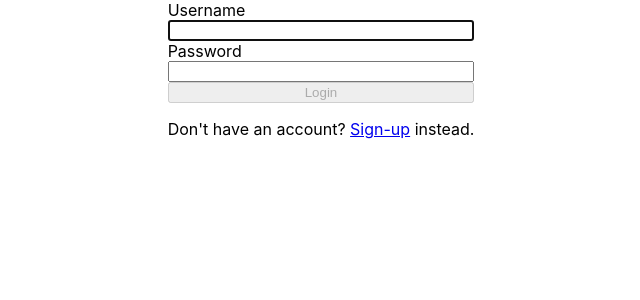
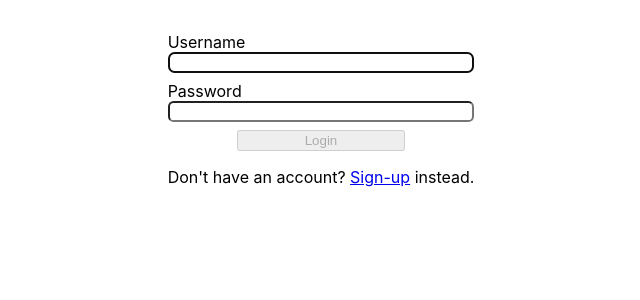
Before and after one commit to Amber-Robeck/rentalProperties, a React (Create React App) app in the folder client/: page /login in a window 1280 px wide. Shown: the top 300 px of the page, without its empty margins (319-959 px from the left). Built offline with nearby package versions, Linux system fonts and the light colour scheme.

Commit message:
Added border radius, padding and margin to login/signup forms

```diff
--- a/client/src/App.css
+++ b/client/src/App.css
@@ -113,11 +113,24 @@ min-height: 100vh;
 /* LOGIN SIGNUP PAGE STYLES */
 .login, .signup{
   display: flex;
-  align-items: center;
+  /* align-items: center; */
   justify-content: center;
+  min-height: 100vh;
 }
 .login-form, .signup-form{
   display: flex;
   flex-direction: column;
+  margin: 1rem;
+  padding: 1rem;
+  /* justify-content: center; */
+}
+.login-form input, .signup-form input{
+  border-radius: .35rem;
+  margin-bottom: .5rem;
+}
+.login-form button, .signup-form button{
+max-width: 75%;
+min-width: 55%;
+align-self: center;
 }
 /* END OF LOGIN PAGE STYLES */
```
Also changed, not shown: client/src/index.css (line endings or trailing spaces).
